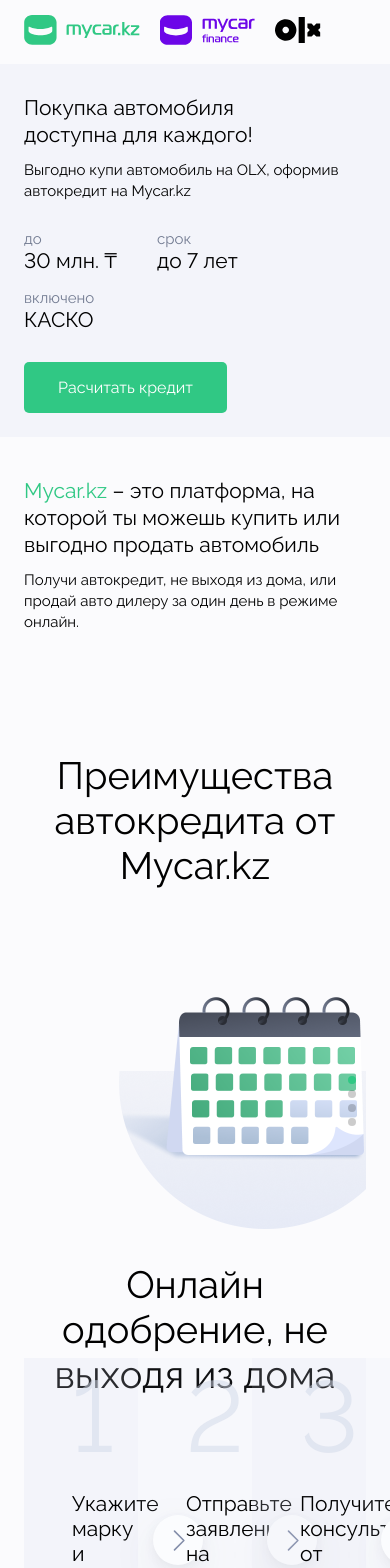
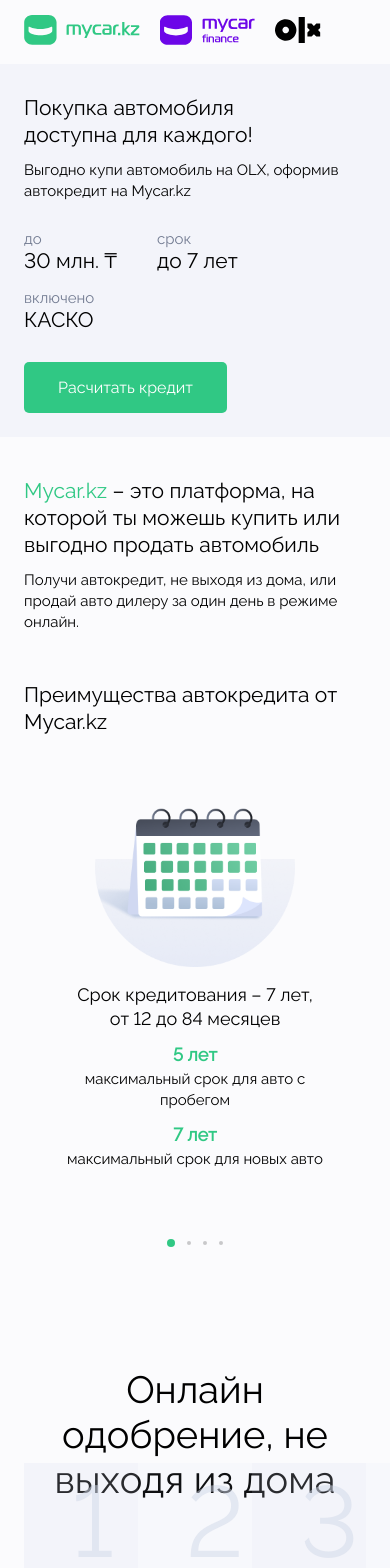
Before and after one commit to boverU/olx-mycar, a Vue app: page / in a window 390 px wide. Shown: the top 1568 px of the page. Built offline with nearby package versions, Linux system fonts and the light colour scheme; no server answers.

Commit message:
slider component adaptive design

```diff
--- a/src/components/Slider.vue
+++ b/src/components/Slider.vue
@@ -2,13 +2,28 @@
   <template>
   <div class="advantages">
     <h3>
-      Преимущества автокредита от Mycar.kz</h3>
+      Преимущества автокредита от Mycar.kz
+    </h3>
     <swiper class="swiper" :options="swiperOption">
-    <swiper-slide><slider-element /></swiper-slide>
-    <swiper-slide><slider-element2 /></swiper-slide>
-    <swiper-slide><slider-element3 /></swiper-slide>
-    <swiper-slide><slider-element4 /></swiper-slide>
-     <div class="swiper-pagination" slot="pagination"></div>
+      <swiper-slide>
+        <slider-element />
+      </swiper-slide>
+
+      <swiper-slide>
+        <slider-element2 />
+      </swiper-slide>
+
+      <swiper-slide>
+        <slider-element3 />
+      </swiper-slide>
+
+      <swiper-slide>
+        <slider-element4 />
+      </swiper-slide>
+
+      <div class="swiper-pagination" slot="pagination">
+      </div>
+
     </swiper>
   </div>
 
@@ -37,7 +52,7 @@
     data() {
       return {
         swiperOption: {
-          direction: 'vertical',
+          direction: 'horizontal',
           pagination: {
             el: '.swiper-pagination',
             clickable: true,
@@ -59,8 +74,8 @@
      height: 8px;
      background-color: #30C884 !important;
     }
+  }
 
-}
   .advantages{
       width: 100%;
       height: 389px;
@@ -74,4 +89,43 @@
   .my-bullet{
     background-color: #0000;
   }
+
+  @media (max-width: 576px) {
+    .advantages{
+      margin-top: 48px;
+      height: fit-content;
+
+      h3 {
+        font-size: 21px;
+        line-height: 27px;
+        text-align: left;
+        margin-bottom: 32px;
+      }
+    }
+
+    .swiper {
+      height: 480px;
+
+      .swiper-pagination-bullets {
+        bottom: 0px;
+        display: flex;
+        justify-content: center;
+        align-items: center;
+      }
+
+      .swiper-pagination-bullet:not(.swiper-pagination-bullet-active) {
+        width: 4px !important;
+        height: 4px !important;
+      }
+
+      .swiper-pagination-bullet {
+        margin: 0 6px !important;
+      }
+    }
+
+    .swiper-wrapper {
+      margin-bottom: 20px;
+    }
+
+  }
 </style>
--- a/src/components/common/SliderElement.vue
+++ b/src/components/common/SliderElement.vue
@@ -76,4 +76,66 @@
         }
     }
 
+
+    @media (max-width: 576px) {
+      .adv {
+        padding-left: 0px;
+        flex-direction: column;
+
+        &-left {
+          &__image {
+            width: 200px;
+          }
+        }
+
+        &-right{
+          display: flex;
+          flex-direction: column;
+          align-items: center;
+          margin-left: 0px;
+          width: 100%;
+
+          &__title{
+            font-size: 18px;
+            line-height: 24px;
+            text-align: center;
+            margin-top: 12px;
+          }
+          &__content {
+            width: 80%;
+            display: flex;
+            margin-top: 0px;
+            flex-direction: column;
+
+            .item {
+              margin-top: 12px;
+
+              .item-text{
+                text-align: center;
+                font-size: 18px;
+                line-height: 24px;
+              }
+              .item-inner{
+                text-align: center;
+                font-size: 15px;
+                line-height: 21px;
+
+                br {
+                  display: none;
+                }
+              }
+            }
+
+            .item:nth-child(2){
+              margin-left: 0px;
+            }
+          }
+
+
+        }
+      }
+
+
+    }
+
 </style>
--- a/src/components/common/SliderElement_2.vue
+++ b/src/components/common/SliderElement_2.vue
@@ -75,4 +75,66 @@
         }
     }
 
+    @media (max-width: 576px) {
+      .adv {
+        padding-left: 0px;
+        flex-direction: column;
+
+        &-left {
+          &__image {
+            width: 200px;
+          }
+        }
+
+        &-right{
+          display: flex;
+          flex-direction: column;
+          align-items: center;
+          margin-left: 0px;
+          width: 100%;
+
+          &__title{
+            font-size: 18px;
+            line-height: 24px;
+            text-align: center;
+            margin-top: 12px;
+          }
+          &__content {
+            width: 80%;
+            display: flex;
+            margin-top: 0px;
+            flex-direction: column;
+
+            .item {
+              margin-top: 12px;
+
+              .item-text{
+                text-align: center;
+                font-size: 18px;
+                line-height: 24px;
+              }
+              .item-inner{
+                text-align: center;
+                font-size: 15px;
+                line-height: 21px;
+
+                br {
+                  display: none;
+                }
+              }
+            }
+
+            .item:nth-child(2){
+              margin-left: 0px;
+            }
+          }
+
+
+        }
+      }
+
+
+    }
+
+
 </style>
--- a/src/components/common/SliderElement_3.vue
+++ b/src/components/common/SliderElement_3.vue
@@ -75,4 +75,65 @@
         }
     }
 
+    @media (max-width: 576px) {
+      .adv {
+        padding-left: 0px;
+        flex-direction: column;
+
+        &-left {
+          &__image {
+            width: 200px;
+          }
+        }
+
+        &-right{
+          display: flex;
+          flex-direction: column;
+          align-items: center;
+          margin-left: 0px;
+          width: 100%;
+
+          &__title{
+            font-size: 18px;
+            line-height: 24px;
+            text-align: center;
+            margin-top: 12px;
+          }
+          &__content {
+            width: 80%;
+            display: flex;
+            margin-top: 0px;
+            flex-direction: column;
+
+            .item {
+              margin-top: 12px;
+
+              .item-text{
+                text-align: center;
+                font-size: 18px;
+                line-height: 24px;
+              }
+              .item-inner{
+                text-align: center;
+                font-size: 15px;
+                line-height: 21px;
+
+                br {
+                  display: none;
+                }
+              }
+            }
+
+            .item:nth-child(2){
+              margin-left: 0px;
+            }
+          }
+
+
+        }
+      }
+
+
+    }
+
 </style>
--- a/src/components/common/SliderElement_4.vue
+++ b/src/components/common/SliderElement_4.vue
@@ -71,4 +71,66 @@
         }
     }
 
+    @media (max-width: 576px) {
+      .adv {
+        padding-left: 0px;
+        flex-direction: column;
+
+        &-left {
+          &__image {
+            width: 200px;
+          }
+        }
+
+        &-right{
+          display: flex;
+          flex-direction: column;
+          align-items: center;
+          margin-left: 0px;
+          width: 100%;
+
+          &__title{
+            font-size: 18px;
+            line-height: 24px;
+            text-align: center;
+            margin-top: 12px;
+          }
+          &__content {
+            width: 80%;
+            display: flex;
+            margin-top: 0px;
+            flex-direction: column;
+
+            .item {
+              margin-top: 12px;
+
+              .item-text{
+                text-align: center;
+                font-size: 18px;
+                line-height: 24px;
+              }
+              .item-inner{
+                text-align: center;
+                font-size: 15px;
+                line-height: 21px;
+
+                br {
+                  display: none;
+                }
+              }
+            }
+
+            .item:nth-child(2){
+              margin-left: 0px;
+            }
+          }
+
+
+        }
+      }
+
+
+    }
+
+
 </style>
```
Lines whose indentation alone changed are shown as unchanged.
